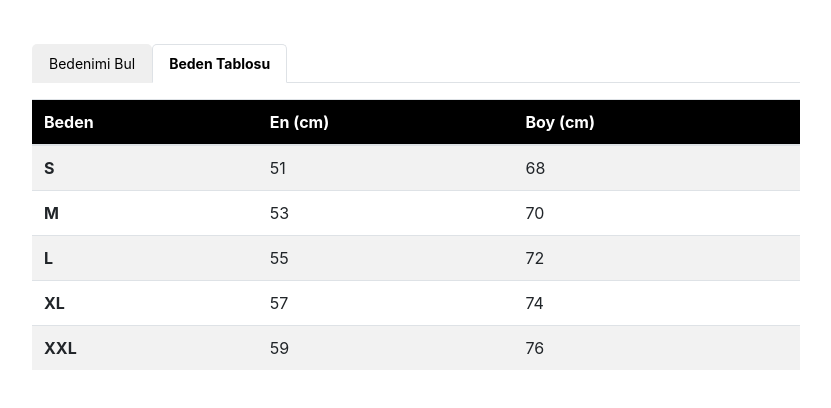
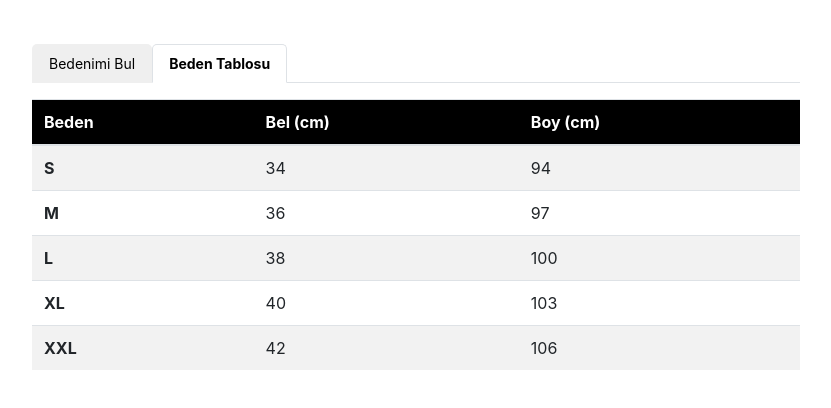
Before and after one commit to mukreminc/-st, a plain HTML site: page index.html in a window 1280 px wide. Both pictures are taken after a click on the tab "Beden Tablosu". Shown: the whole page, without its empty margins (224-1055 px from the left). Drawn offline with nearby package versions, Linux system fonts and the light colour scheme.

Commit message:
Update index.html

```diff
--- a/index.html
+++ b/index.html
@@ -292,35 +292,35 @@
 	<thead>
 		<tr>
 			<th scope="col">Beden</th>
-			<th scope="col">En (cm)</th>
+			<th scope="col">Bel (cm)</th>
 			<th scope="col">Boy (cm)</th>
 		</tr>
 	</thead>
 	<tbody>
 		<tr>
 			<th scope="row">S</th>
-			<td>51</td>
-			<td>68</td>
+			<td>34</td>
+			<td>94</td>
 		</tr>
 		<tr>
 			<th scope="row">M</th>
-			<td>53</td>
-			<td>70</td>
+			<td>36</td>
+			<td>97</td>
 		</tr>
 		<tr>
 			<th scope="row">L</th>
-			<td>55</td>
-			<td>72</td>
+			<td>38</td>
+			<td>100</td>
 		</tr>
 		<tr>
 			<th scope="row">XL</th>
-			<td>57</td>
-			<td>74</td>
+			<td>40</td>
+			<td>103</td>
 		</tr>
 		<tr>
 			<th scope="row">XXL</th>
-			<td>59</td>
-			<td>76</td>
+			<td>42</td>
+			<td>106</td>
 		</tr>
 	</tbody>
 </table>
```
